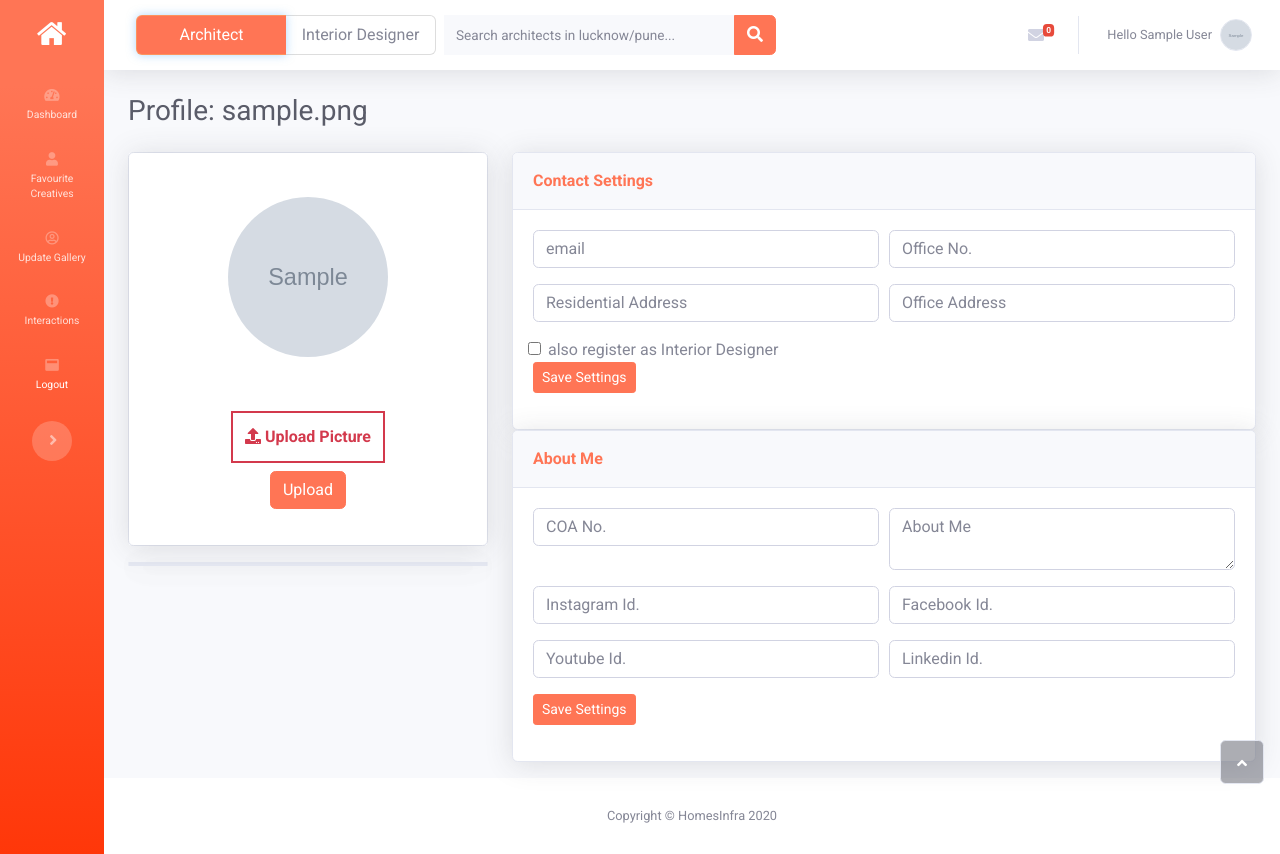
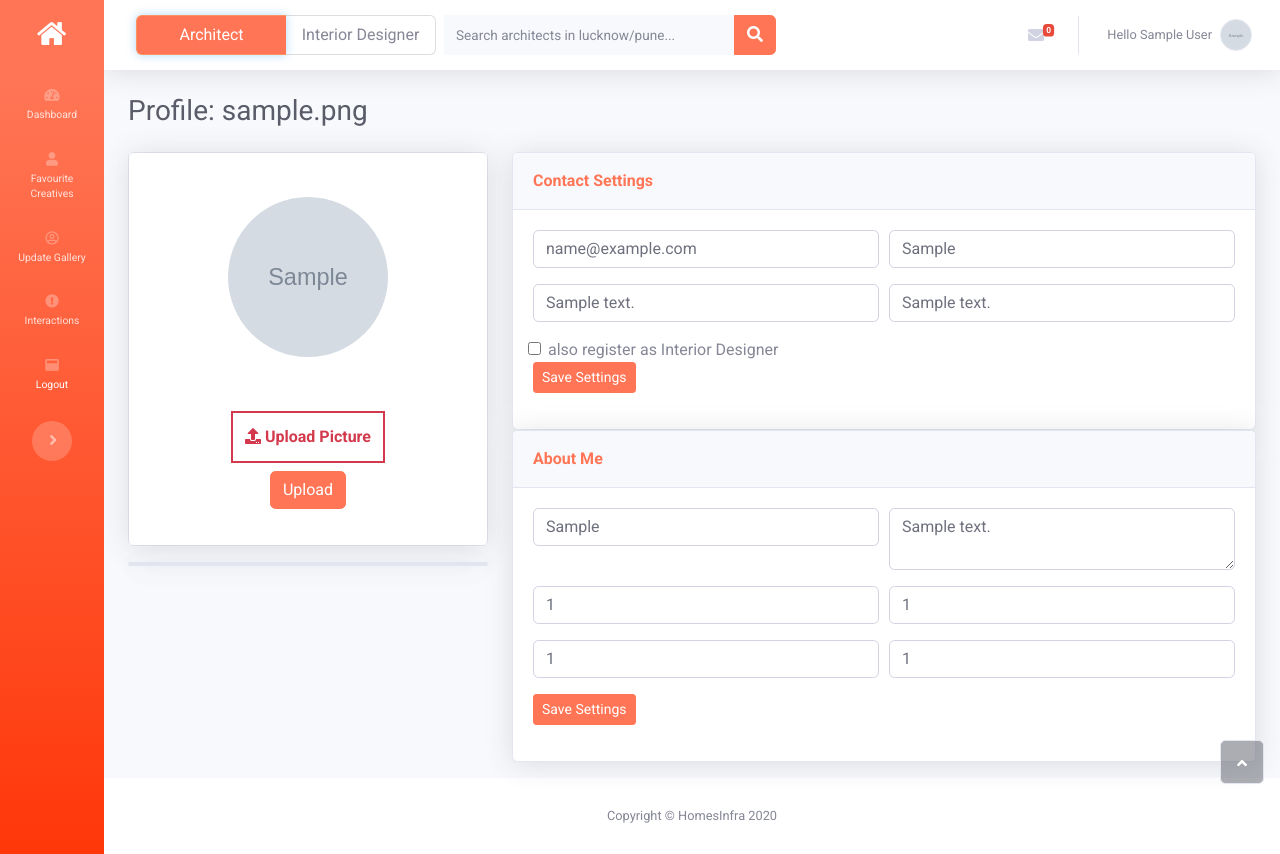
Before and after one commit to vr-homesinfra/interaction_bootstrap, a PHP site: page /interaction_bootstrap/architectSettings.php in a window 1280 px wide. Run offline with PHP 8.4, Linux system fonts and the light colour scheme; the visitor is signed in with stand-in values (Sample User, id 1); tables that the repository leaves empty or names only in its code hold one stand-in row (values such as "Sample post"); grey boxes marked "Sample" are stand-in pictures; some libraries are stand-ins or nearby versions.

Commit message:
Update architectSettings.php

```diff
--- a/architectSettings.php
+++ b/architectSettings.php
@@ -63,7 +63,7 @@ $row = mysqli_fetch_array($result);
                     <img class="rounded-circle mb-3 mt-4" src="<?php echo $row['profile_pic']; ?>" width="160"
                         height="160">
                     <div class="mb-3">
-                        <form action="" method="POST" enctype="multipart/form-data">
+                        <form action="" method="POST" enctype="multipart/form-data" name="profile_upload">
                             <div class="text-center">
                                 <input type="file" id="user_group_logo" class="custom-file-input" accept="image/*"
                                     name="fileToUpload1">
@@ -126,18 +126,19 @@ $row = mysqli_fetch_array($result);
                     <p class="text-primary m-0 font-weight-bold">Contact Settings</p>
                 </div>
                 <div class="card-body">
-                    <form action="" method="POST">
+                    <form action="" method="POST" name="contact_settings">
 
                         <div class="form-row">
                             <div class="col">
                                 <div class="form-group">
-                                    <input class="form-control" type="email" placeholder="email" name="email" value="">
+                                    <input class="form-control" type="email" placeholder="email" name="email"
+                                        value="<?php echo $user['email'];?>">
                                 </div>
                             </div>
                             <div class="col">
                                 <div class="form-group">
                                     <input class="form-control" type="text" placeholder="Office No." name="office_no"
-                                        maxlength="11">
+                                        value="<?php echo $user['office_no'];?>" maxlength="11">
                                 </div>
                             </div>
                         </div>
@@ -145,13 +146,13 @@ $row = mysqli_fetch_array($result);
                             <div class="col">
                                 <div class="form-group">
                                     <input class="form-control" type="text" placeholder="Residential Address"
-                                        name="residential_address">
+                                        name="residential_address" value="<?php echo $user['residential_address'];?>">
                                 </div>
                             </div>
                             <div class="col">
                                 <div class="form-group">
                                     <input class="form-control" type="text" placeholder="Office Address"
-                                        name="office_address">
+                                        name="office_address" value="<?php echo $user['office_address'];?>">
                                 </div>
                             </div>
                         </div>
@@ -159,12 +160,12 @@ $row = mysqli_fetch_array($result);
                             <div class="form-check">
                                 <label class="form-check-label">
                                     <input type="checkbox" class="form-check-input" name="reg_as_int_des" id=""
-                                        value="interior designer" unchecked>
+                                        value="interior" unchecked>
                                     also register as Interior Designer
                                 </label>
                             </div>
                         </div>
-                        <div class="form-group">
+                        <div class=" form-group">
                             <button class="btn btn-primary btn-sm" type="submit"
                                 name="contact_settings_submit">Save&nbsp;Settings</button>
                         </div>
@@ -176,17 +177,18 @@ $row = mysqli_fetch_array($result);
                     <p class="text-primary m-0 font-weight-bold">About Me</p>
                 </div>
                 <div class="card-body">
-                    <form action="" method="POST">
+                    <form action="" method="POST" name="about_me">
                         <div class="form-row">
                             <div class="col">
                                 <div class="form-group">
-                                    <input class="form-control" type="text" placeholder="COA No." name="coa_no">
+                                    <input class="form-control" type="text" placeholder="COA No." name="coa_no"
+                                        value="<?php echo $user['coa_no'];?>" />
                                 </div>
                             </div>
                             <div class="col">
                                 <div class="form-group">
                                     <textarea class="form-control" placeholder="About Me" name="about_me"
-                                        rows="2"></textarea>
+                                        rows="2"><?php echo $user['about_me'];?></textarea>
                                 </div>
                             </div>
                         </div>
@@ -194,26 +196,27 @@ $row = mysqli_fetch_array($result);
                             <div class="col">
                                 <div class="form-group">
                                     <input class="form-control" type="text" placeholder="Instagram Id."
-                                        name="instagram_id">
+                                        name="instagram_id" value="<?php echo $user['instagram_id'];?>" />
                                 </div>
                             </div>
                             <div class="col">
                                 <div class="form-group">
                                     <input class="form-control" type="text" placeholder="Facebook Id."
-                                        name="facebook_id">
+                                        name="facebook_id" value="<?php echo $user['facebook_id'];?>" />
                                 </div>
                             </div>
                         </div>
                         <div class="form-row">
                             <div class="col">
                                 <div class="form-group">
-                                    <input class="form-control" type="text" placeholder="Youtube Id." name="youtube_id">
+                                    <input class="form-control" type="text" placeholder="Youtube Id." name="youtube_id"
+                                        value="<?php echo $user['youtube_id'];?>" />
                                 </div>
                             </div>
                             <div class="col">
                                 <div class="form-group">
                                     <input class="form-control" type="text" placeholder="Linkedin Id."
-                                        name="linkedin_id">
+                                        name="linkedin_id" value="<?php echo $user['linkedin_id'];?>" />
                                 </div>
                             </div>
                         </div>
```
